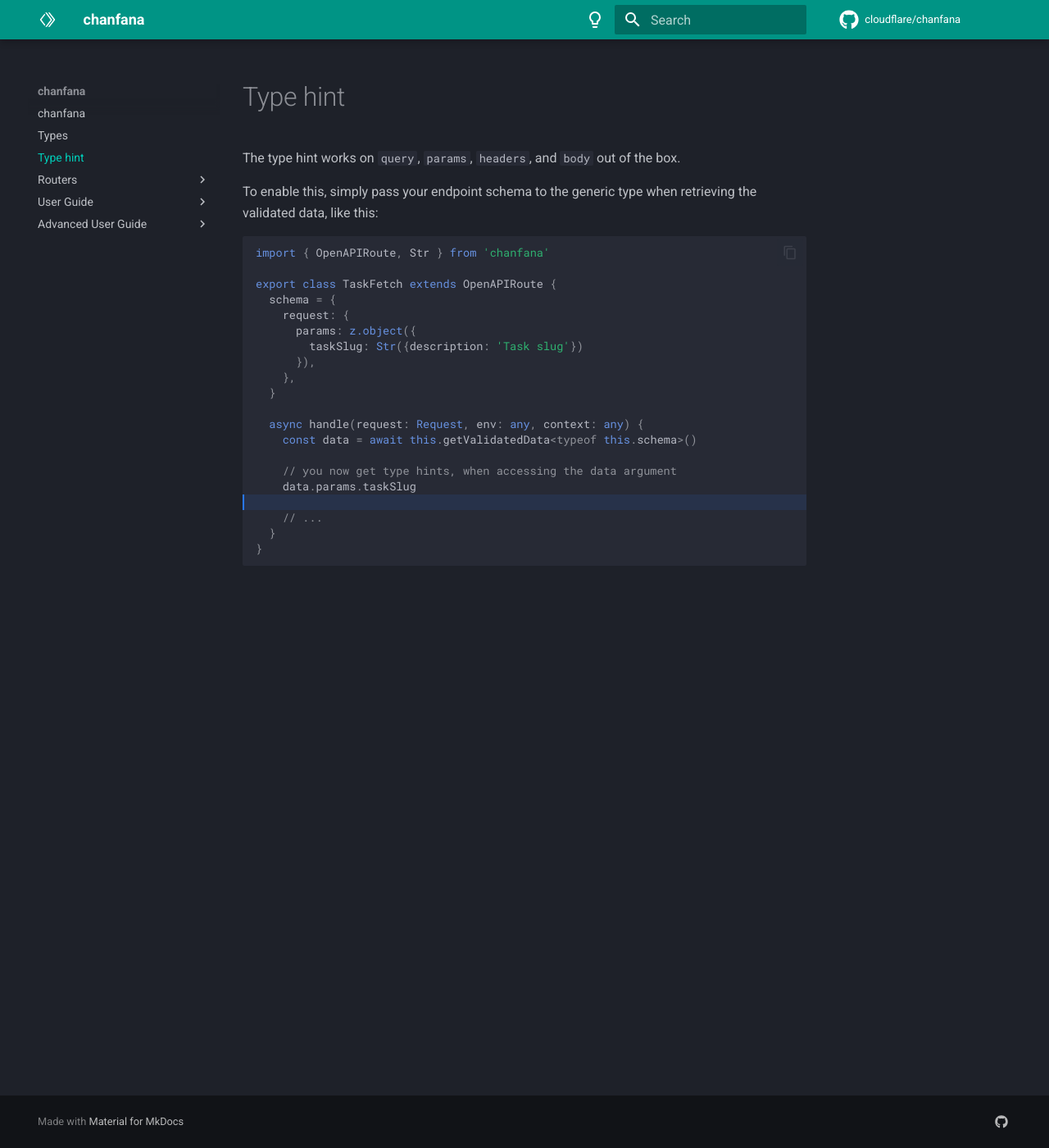
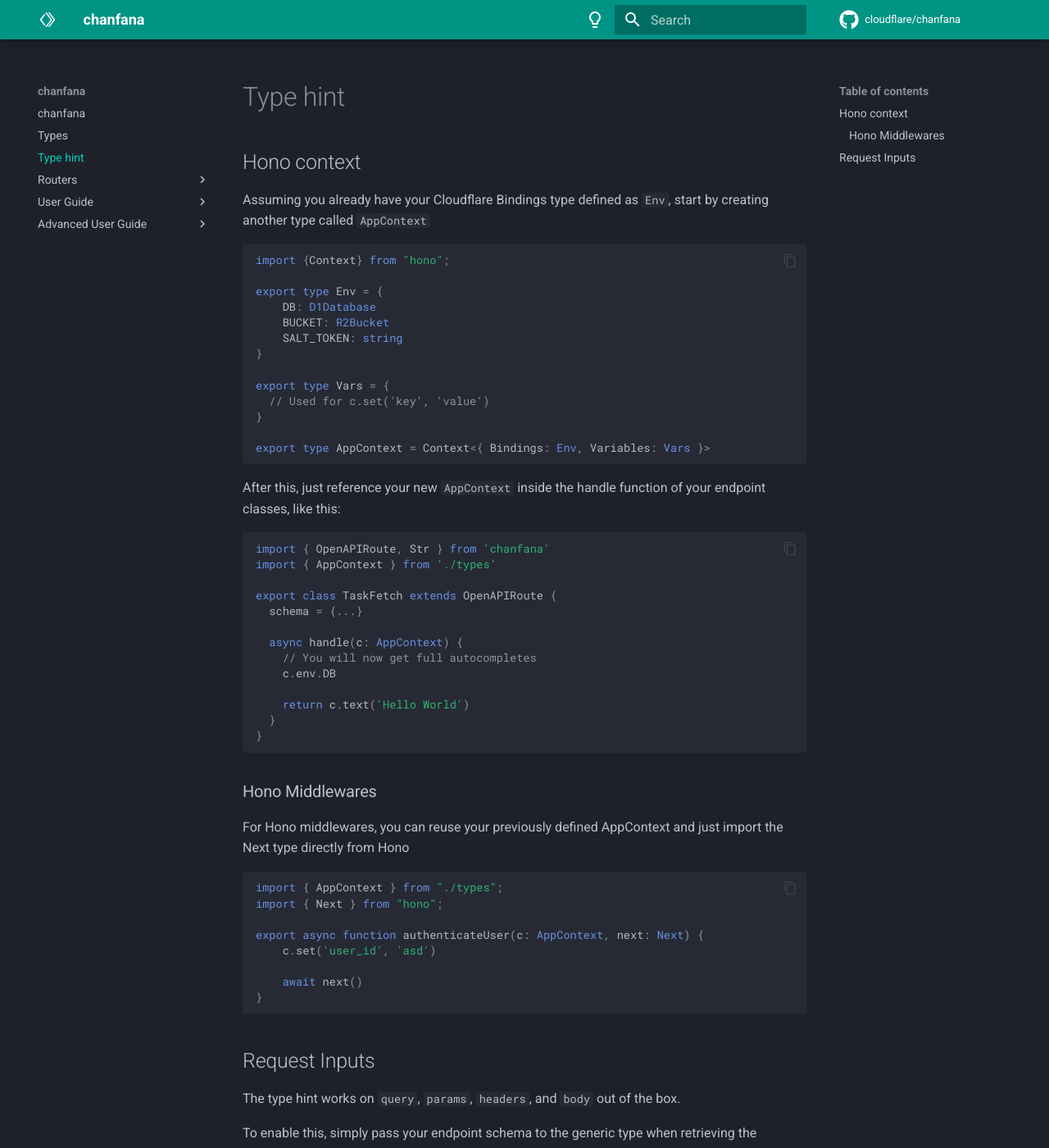
Before and after one commit to cloudflare/chanfana, an MkDocs documentation site: the page built from docs/pages/type-hint.md, in a window 1280 px wide and 1400 px high. Shown: the whole window at 82% size. Built offline with MkDocs 1.6.1 and Material for MkDocs 9.7.7, drawn with Linux system fonts in a browser that asks for light colours; comment, search, counter and statistics services are not loaded.

Commit message:
Add docs for Hono type hints

````diff
--- a/docs/pages/type-hint.md
+++ b/docs/pages/type-hint.md
@@ -1,3 +1,57 @@
+## Hono context
+
+Assuming you already have your Cloudflare Bindings type defined as `Env`, start by creating another type called
+`AppContext`
+
+```ts
+import {Context} from "hono";
+
+export type Env = {
+    DB: D1Database
+    BUCKET: R2Bucket
+    SALT_TOKEN: string
+}
+
+export type Vars = {
+  // Used for c.set('key', 'value')
+}
+
+export type AppContext = Context<{ Bindings: Env, Variables: Vars }>
+```
+
+After this, just reference your new `AppContext` inside the handle function of your endpoint classes, like this:
+```ts
+import { OpenAPIRoute, Str } from 'chanfana'
+import { AppContext } from './types'
+
+export class TaskFetch extends OpenAPIRoute {
+  schema = {...}
+
+  async handle(c: AppContext) {
+    // You will now get full autocompletes
+    c.env.DB
+
+    return c.text('Hello World')
+  }
+}
+```
+
+### Hono Middlewares
+
+For Hono middlewares, you can reuse your previously defined AppContext and just import the Next type directly from Hono
+```ts
+import { AppContext } from "./types";
+import { Next } from "hono";
+
+export async function authenticateUser(c: AppContext, next: Next) {
+    c.set('user_id', 'asd')
+
+    await next()
+}
+```
+
+## Request Inputs
+
 The type hint works on `query`, `params`, `headers`, and `body` out of the box.
 
 To enable this, simply pass your endpoint schema to the generic type when retrieving the validated data, like this:
````
